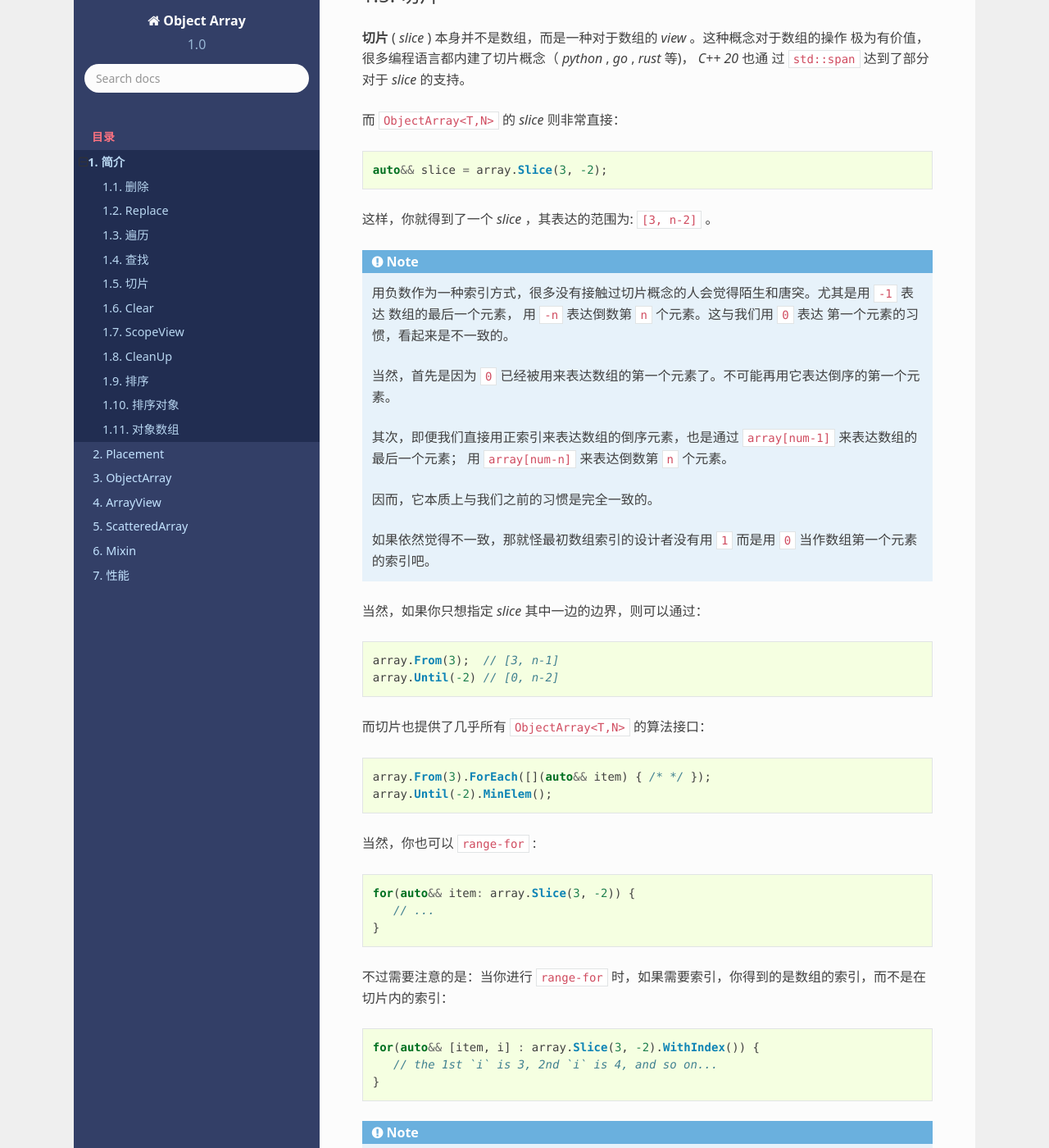
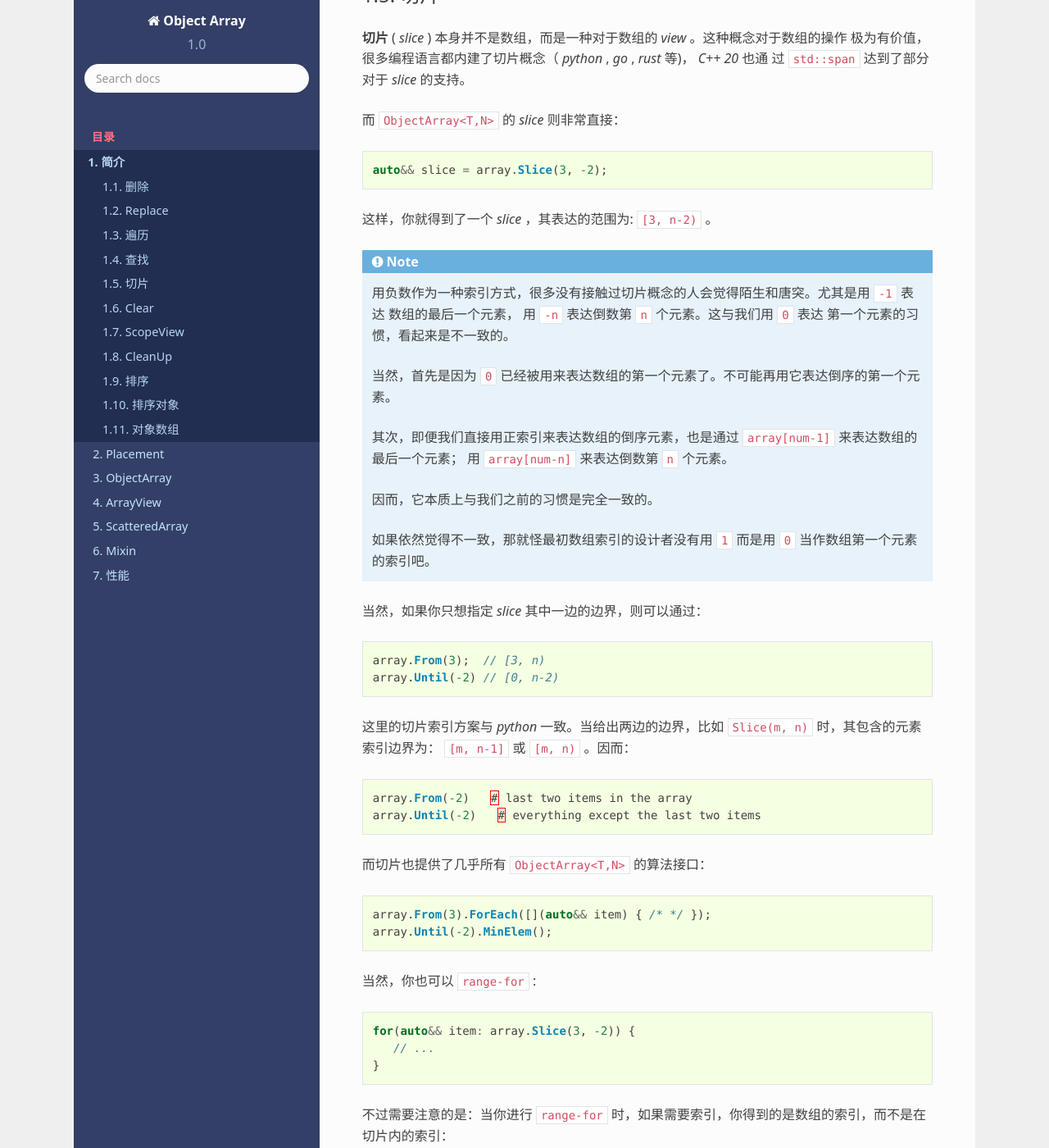
Before and after one commit to godsme/object-array, a Sphinx documentation site: the page built from doc/source/Introduction.rst, in a window 1280 px wide and 1400 px high, scrolled down 4588 px. Shown: the whole window at 82% size. Built offline with Sphinx 7.4.7 and the Read the Docs theme 2.0.0, drawn with Linux system fonts in a browser that asks for light colours; formulas are drawn with MathJax 3; some of the changed text lies outside the part shown.

Commit message:
Changed the meaning of slice index

```diff
--- a/doc/source/Introduction.rst
+++ b/doc/source/Introduction.rst
@@ -226,7 +226,10 @@ Replace
 
    auto&& slice = array.Slice(3, -2);
 
-这样，你就得到了一个 `slice` ，其表达的范围为: ``[3, n-2]`` 。
+这样，你就得到了一个 `slice` ，其表达的范围为: ``[3, n-2)`` 。
+
+
+
 
 .. note::
 
@@ -247,8 +250,16 @@ Replace
 
 .. code-block:: c++
 
-   array.From(3);  // [3, n-1]
-   array.Until(-2) // [0, n-2]
+   array.From(3);  // [3, n)
+   array.Until(-2) // [0, n-2)
+
+这里的切片索引方案与 `python` 一致。当给出两边的边界，比如 ``Slice(m, n)`` 时，其包含的元素
+索引边界为： ``[m, n-1]`` 或 ``[m, n)`` 。因而：
+
+.. code-block:: c++
+
+   array.From(-2)   # last two items in the array
+   array.Until(-2)   # everything except the last two items
 
 
 而切片也提供了几乎所有 ``ObjectArray<T,N>`` 的算法接口：
@@ -355,7 +366,7 @@ Clear
    array.Clear();
    ASSERT(array.GetNum() == 0);
 
-如果仅仅想清除 `[from, until]` 范围内的元素，则可以通过指定切片范围来调用 ``Clear`` ：
+如果仅仅想清除 `[from, until)` 范围内的元素，则可以通过指定切片范围来调用 ``Clear`` ：
 
 .. code-block:: c++
 
```
Also changed, not shown: other parts of doc/source/Introduction.rst (+6 -6 lines), 9 other files.
